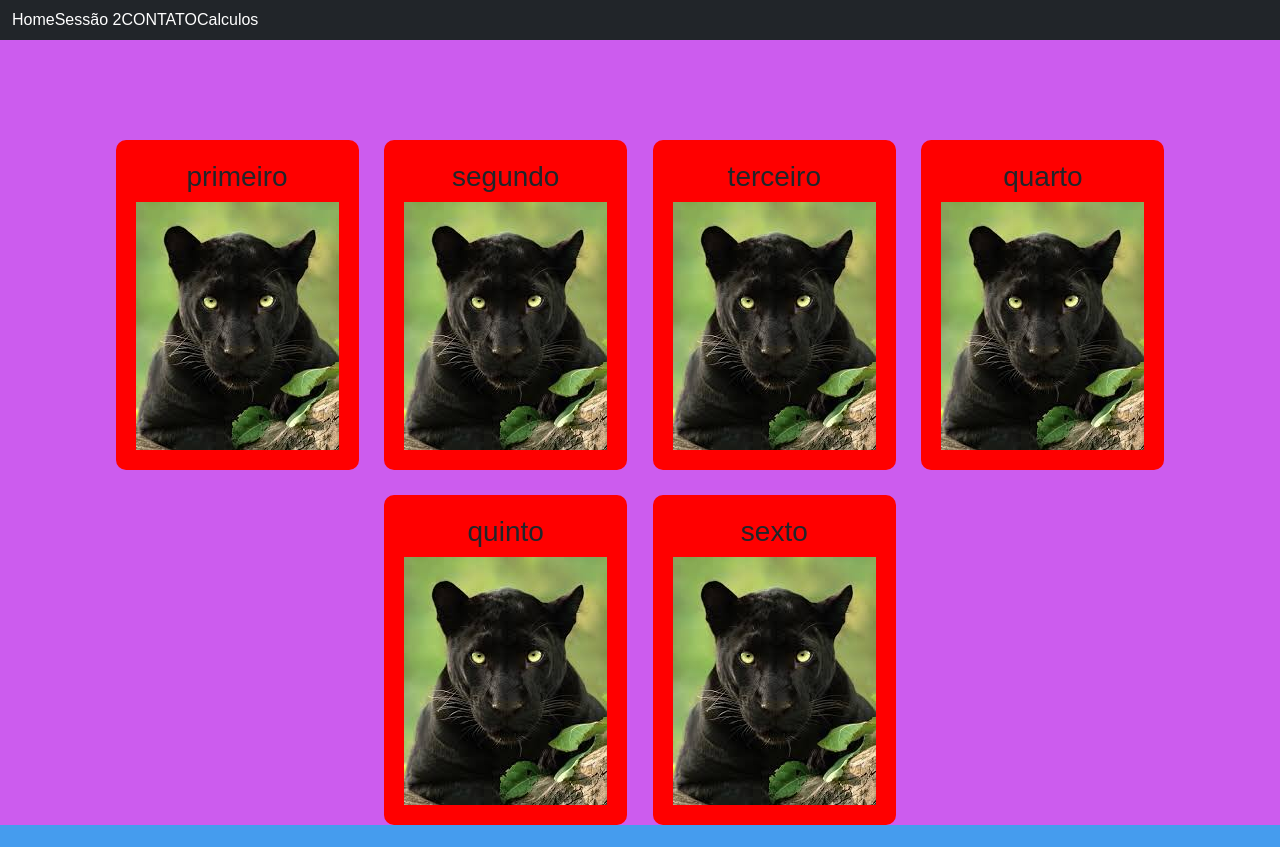
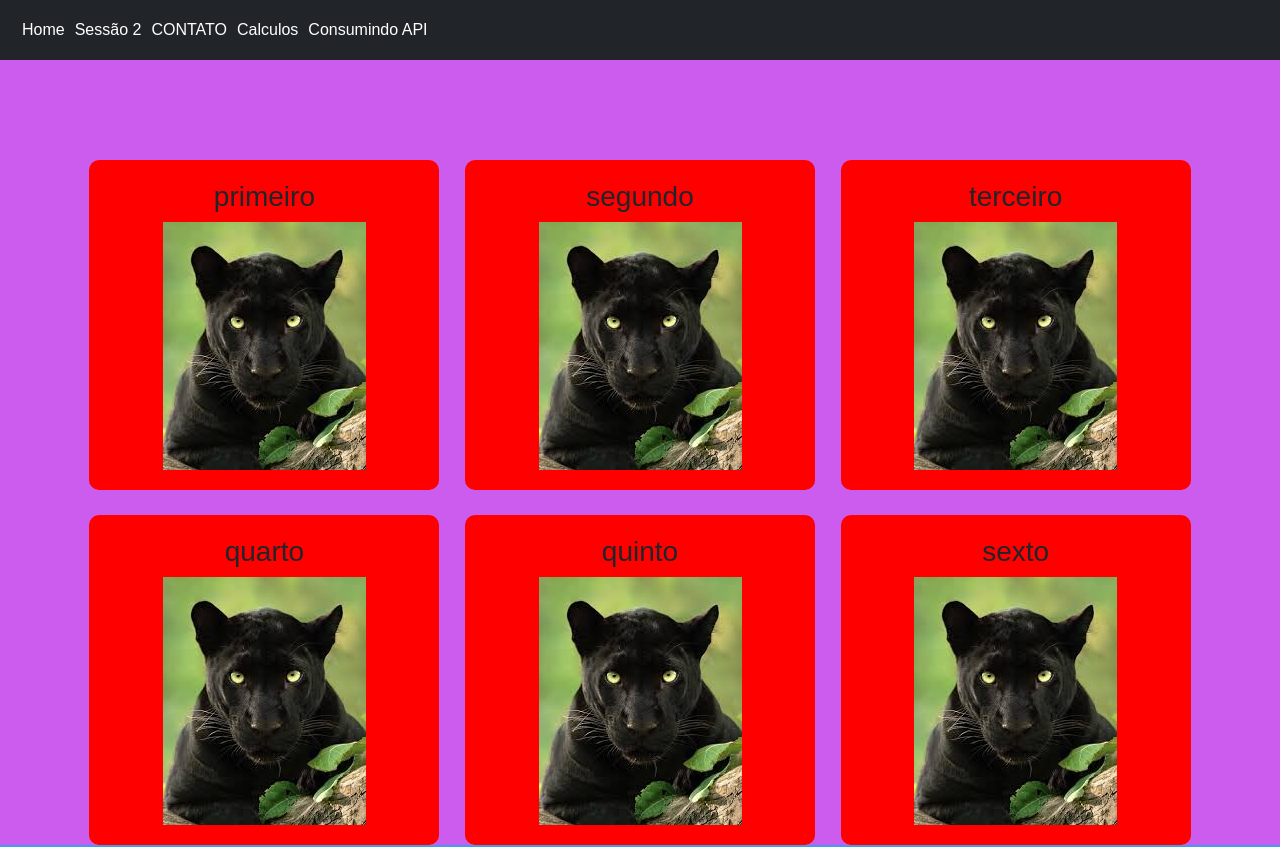
Before and after one commit to Andredev-dias/tt, a React (Vite) app: page / in a window 1280 px wide. Shown: the top 847 px of the page. Built offline with nearby package versions, Linux system fonts and the light colour scheme; some icons are missing.

Commit message:
Add files via upload

```diff
--- a/package.json
+++ b/package.json
@@ -12,6 +12,7 @@
   "dependencies": {
     "@vercel/analytics": "^1.5.0",
     "@vercel/speed-insights": "^1.2.0",
+    "axios": "^1.8.4",
     "bootstrap": "^5.3.5",
     "leaflet": "^1.9.4",
     "leaflet-defaulticon-compatibility": "^0.1.2",
--- a/src/App.jsx
+++ b/src/App.jsx
@@ -35,7 +35,7 @@ function App() {
 
   return (
     <>
-      <Menu s1="Home" s2="Sessão 2" s3="CONTATO" s4="Calculos" />
+      <Menu s1="Home" s2="Sessão 2" s3="CONTATO" s4="Calculos" s5="Consumindo API" />
       <main>
         <section id="s1" className={style.s1}>
           {/* <Btn text="proxima sessão" func="#s2"/> <br /> */}
--- /dev/null
+++ b/src/Req.jsx
@@ -0,0 +1,44 @@
+import { useEffect, useState } from "react"
+import { api } from "./api/api"
+
+import { Card } from "./components/card"
+
+import style from './Req.module.css'
+
+export default function Req(){
+    const [data, setData] = useState([])
+    const [page, setPage] = useState("")
+    const [searchName, setSearchName] = useState("")
+    const [erro, setErro] = useState(false)
+
+
+    useEffect(() => {
+        api.get(`/character/?page=${page}&name=${searchName}`).then((res) => {
+            setErro(false)
+            setData(res.data.results)
+        }).catch((error) => {
+            if(error.response.status === 404){
+                setErro(true)
+            }
+            console.error(error)
+        })
+    }, [page, searchName])
+
+    return(
+        <section className={style.opa}>
+        <h1>RICK AND MORTY API</h1>
+        <br />
+        {erro &&  <p style={{ color: "red" }}>Página não existe, 1 até 42</p> }
+        <input style={{ width: "330px", marginRight: "10px", padding: "10px" }} type="text" placeholder="Digite uma pagina (1/42)" value={page} onChange={(event) => setPage(event.target.value)}/>
+        <input style={{ width: "330px", padding: "10px"}} type="text" placeholder="Digite um nome de personagem" value={searchName} onChange={(event) => setSearchName(event.target.value)}/>
+        <br />
+        <br />
+        {data.map((item, index) => (
+                <div className={style.wrapAll1} key={index}>
+                    <Card img={item.image} text={item.name}/>
+                </div>
+        ))}
+        </section>
+
+    )
+}
--- /dev/null
+++ b/src/Req.module.css
@@ -0,0 +1,10 @@
+.wrapAll1{
+   display: flex;
+   align-items: center;
+   justify-content: center;
+   gap: 10px;
+}
+
+.opa{
+    width: 100vw;
+}
--- /dev/null
+++ b/src/api/api.js
@@ -0,0 +1,5 @@
+import axios from "axios";
+
+export const api = axios.create({
+    baseURL: "https://rickandmortyapi.com/api"
+})
--- a/src/components/card.jsx
+++ b/src/components/card.jsx
@@ -1,4 +1,4 @@
-import style from './card.module.css'
+import style from "./card.module.css"
 
 export const Card = (props) => {
     return(
--- a/src/components/card.module.css
+++ b/src/components/card.module.css
@@ -1,10 +1,10 @@
 .wrapCard{
-    background-color: red;
-    max-width:250px;
+    background-color: red !important;
     display: flex;
     flex-direction: column;
     align-items: center;
     justify-content: center;
     padding: 20px;
     border-radius: 10px;
+    width: 350px;
 }
--- a/src/components/menu.css
+++ b/src/components/menu.css
@@ -10,3 +10,9 @@
     min-height: 50px;
     position: fixed;
   }
+
+  .navbar-nav{
+    display: flex;
+    gap: 10px;
+    padding: 10px;
+  }
--- a/src/components/menu.jsx
+++ b/src/components/menu.jsx
@@ -19,6 +19,7 @@ export const Menu = (props) => {
                 <a href="#s2">{props.s2}</a>
                 <a href={'/contact'}>{props.s3}</a>
                 <a href={'/calcs'}>{props.s4}</a>
+                <a href={'/requisicao'}>{props.s5}</a>
                 </div>
               </div>
             </div>
--- a/src/index.css
+++ b/src/index.css
@@ -11,7 +11,7 @@
 }
 
 body{
-    width: 100%;
+    width: 100vw;
     overflow-x: hidden;
 }
 
--- a/src/main.jsx
+++ b/src/main.jsx
@@ -13,6 +13,7 @@ import 'bootstrap/dist/js/bootstrap.bundle.min.js';
 import App from './App.jsx'
 import Contact from './Contact.jsx'
 import Calcs from './Calcs.jsx'
+import Req from './Req.jsx'
 
 const router = createBrowserRouter([
   {
@@ -26,6 +27,10 @@ const router = createBrowserRouter([
   {
     path: "/calcs",
     element: <Calcs />,
+  },
+  {
+    path: "/requisicao",
+    element: <Req />,
   }
 ]);
 
```
Also changed, not shown: 1 other file (tests, documents, lock files or other folders).
